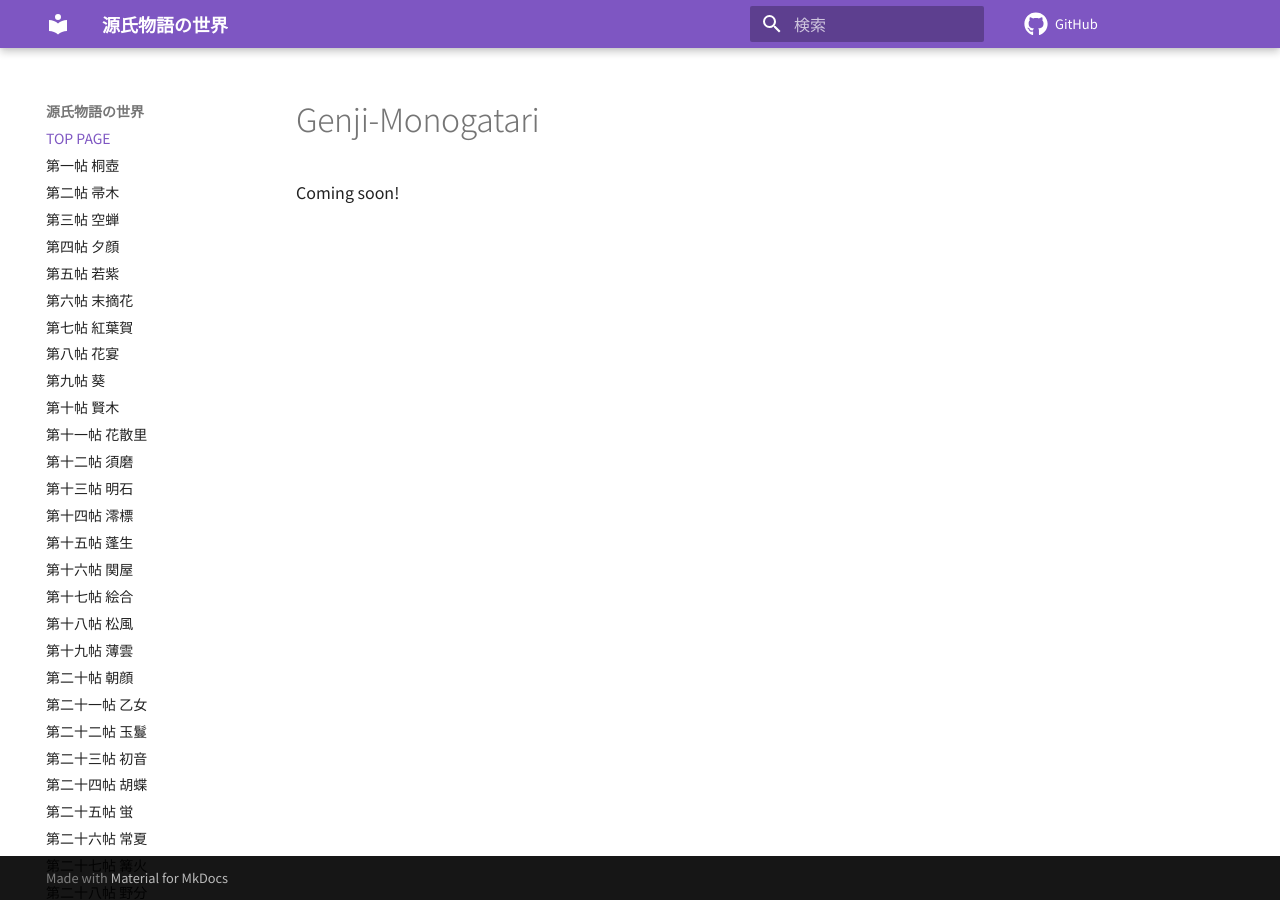
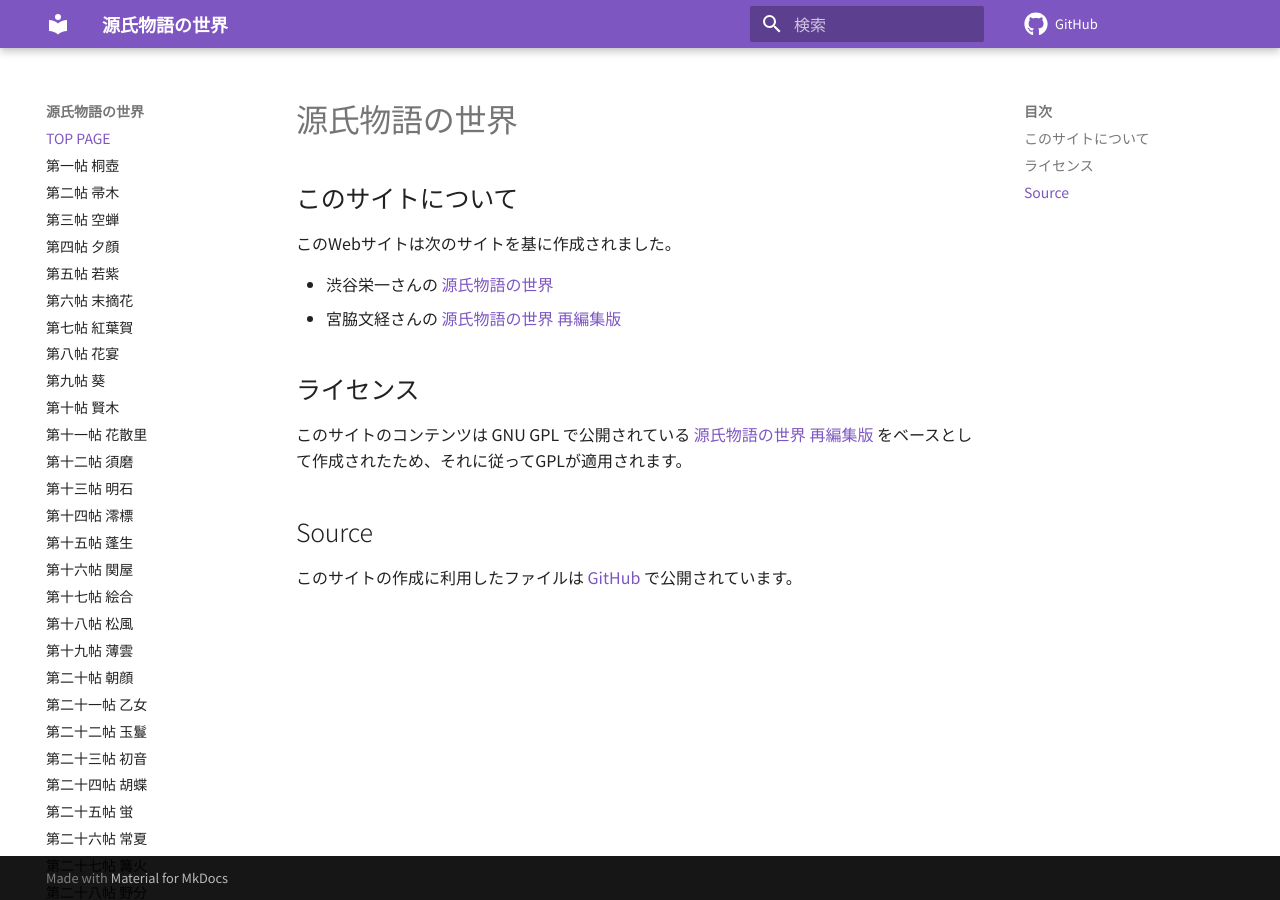
Before and after one commit to tarabarshina/Genji-Monogatari, an MkDocs documentation site: the page built from docs/index.md, in a window 1280 px wide. Built offline with MkDocs 1.6.1 and Material for MkDocs 9.7.7, drawn with Linux system fonts in a browser that asks for light colours; comment, search, counter and statistics services are not loaded.

Commit message:
update toppage

```diff
--- a/docs/index.md
+++ b/docs/index.md
@@ -1,3 +1,16 @@
-# Genji-Monogatari
+# 源氏物語の世界
 
-Coming soon!
+## このサイトについて
+
+このWebサイトは次のサイトを基に作成されました。
+
+- 渋谷栄一さんの [源氏物語の世界](http://www.sainet.or.jp/~eshibuya/index.html)
+- 宮脇文経さんの [源氏物語の世界 再編集版](http://www.genji-monogatari.net/)
+
+## ライセンス
+
+このサイトのコンテンツは GNU GPL で公開されている [源氏物語の世界 再編集版](http://www.genji-monogatari.net/) をベースとして作成されたため、それに従ってGPLが適用されます。
+
+## Source
+
+このサイトの作成に利用したファイルは [GitHub](https://github.com/tarabarshina/Genji-Monogatari) で公開されています。
--- a/mkdocs.yml
+++ b/mkdocs.yml
@@ -1,26 +1,25 @@
 site_name: "源氏物語の世界"
 repo_url: https://github.com/tarabarshina/Genji-Monogatari/
 theme:
-  name: material
+  name: 'material'
   icon:
-    repo: fontawesome/brands/github
-  language: ja
+    repo: 'fontawesome/brands/github'
+  language: 'ja'
   font:
     text: 'Noto Sans JP'
   palette:
-    primary: deep purple
-    accent: amber
+    primary: 'deep purple'
+    accent: 'amber'
   features:
     - search.highlight
-    - search.share
+plugins:
+  - search:
+      lang: 'ja'
+      separator: '[\u3001\u3002<(.+)>.*<\/\1>]+'
 extra_css:
   - css/main.css
 extra_javascript:
   - js/toggle.js
-plugins:
-  - search:
-      lang:
-        - 'ja'
 nav:
   - 'TOP PAGE': 'index.md'
   - '第一帖 桐壺': 'chapters/chapter1.md'
```
